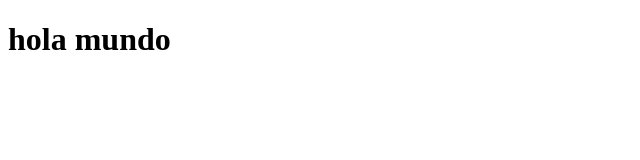
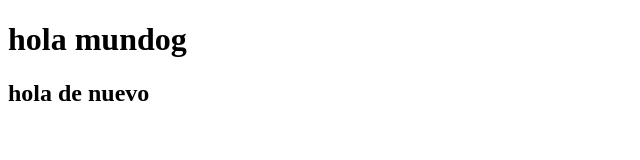
Before and after one commit to angienaveaj/DesafioLatam_G60, a plain HTML site: page github/index.html in a window 1280 px wide. Shown: the whole page, without its empty margins (0-640 px from the left). Drawn offline with Linux system fonts and the light colour scheme.

Commit message:
modificado3

```diff
--- a/github/index.html
+++ b/github/index.html
@@ -6,6 +6,7 @@
   <title>Document</title>
 </head>
 <body>
-  <h1>hola mundo</h1>
+  <h1>hola mundog</h1>
+  <h2>hola de nuevo</h2>
 </body>
 </html>
```
